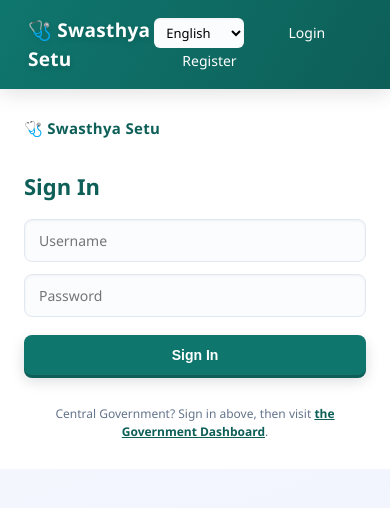
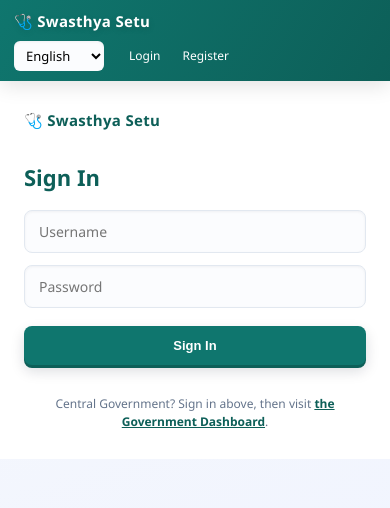
Before and after one commit to jeffincj/swasthya-setu, a Django app: page / in a window 390 px wide. Shown: the top 508 px of the page. Run offline with Django 5.2, Linux system fonts and the light colour scheme.

Commit message:
Add mobile responsiveness for nav and layout

```diff
--- a/records/templates/records/base.html
+++ b/records/templates/records/base.html
@@ -164,6 +164,54 @@
     border-radius: 12px; font-size: 11px; font-weight: 700; box-shadow: 0 1px 3px rgba(0,0,0,0.08);
   }
   form p { margin: 0; }
+
+/* Mobile responsiveness - nav especially needed real fixing, it had zero
+   breakpoints before and would overflow badly on phone-width screens
+   with the brand, role label, language switcher, and 4-5 nav links all
+   forced into one unwrapped row. */
+@media (max-width: 720px) {
+  nav {
+    flex-wrap: wrap;
+    padding: 10px 14px;
+    gap: 6px;
+    row-gap: 8px;
+  }
+  nav .brand { font-size: 15px; }
+  nav .brand span { display: block; font-size: 11px; margin-top: 2px; }
+  nav > div {
+    display: flex;
+    flex-wrap: wrap;
+    gap: 4px;
+    width: 100%;
+    align-items: center;
+  }
+  nav a {
+    margin-left: 0;
+    font-size: 12px;
+    padding: 5px 9px;
+  }
+  #nav-lang-switch {
+    font-size: 12px;
+    padding: 4px 6px;
+    margin-right: 4px;
+    order: -1;
+  }
+
+  .container { padding: 0 14px; margin: 20px auto; }
+  h1 { font-size: 21px; }
+  h2 { font-size: 16px; }
+  .card { padding: 18px; }
+  .subtitle { font-size: 13px; margin-bottom: 16px; }
+
+  .qr-box img { max-width: 150px; }
+  .chat-box { height: 220px; }
+  .chat-user, .chat-ai { margin-left: 12px; margin-right: 12px; }
+
+  button, .btn { padding: 10px 16px; font-size: 13px; }
+  input, select, textarea { font-size: 13px; padding: 9px 10px; }
+
+  .visit-item { padding: 10px 14px; }
+}
 </style>
 </head>
 <body class="{% block body_class %}{% endblock %}">
```
